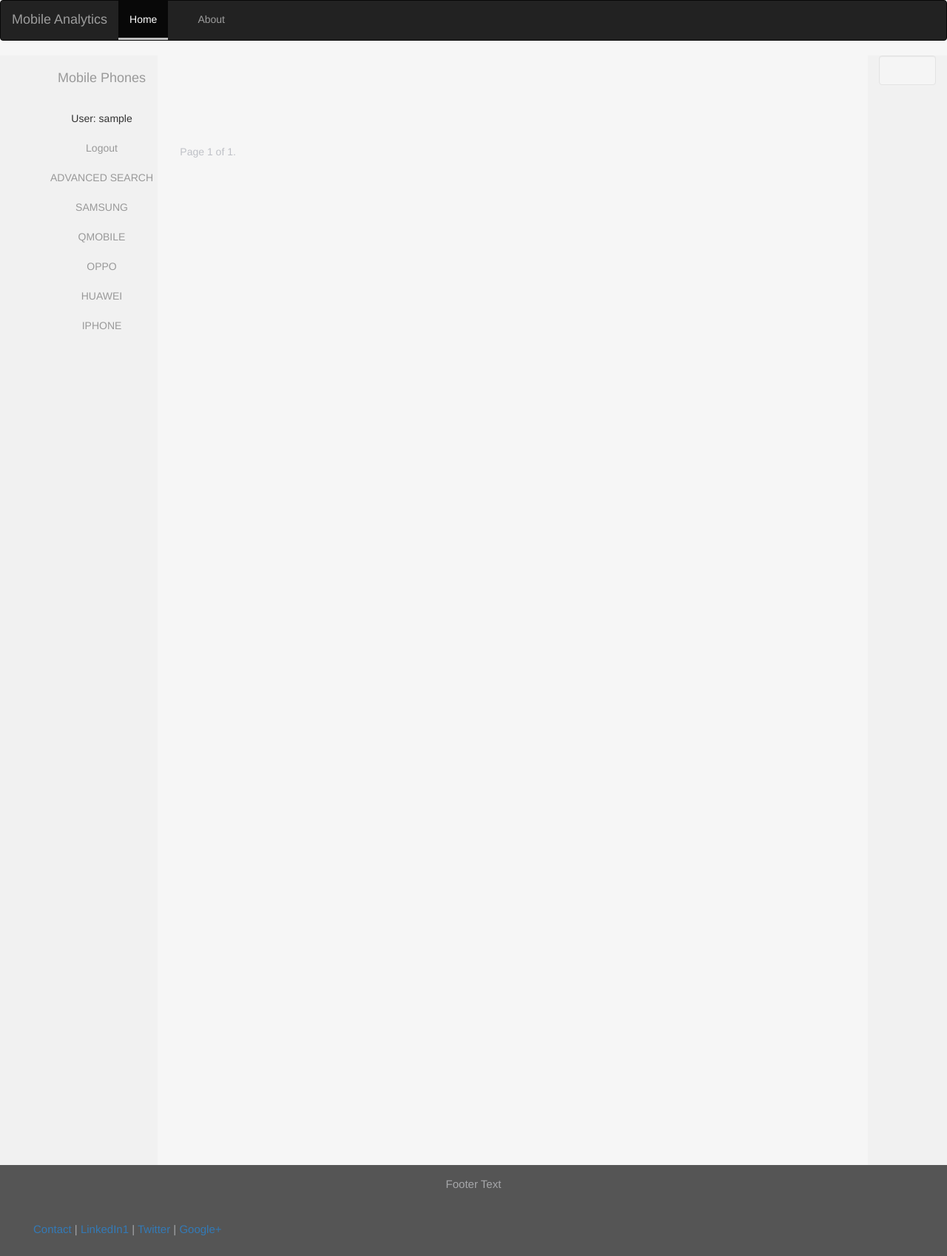
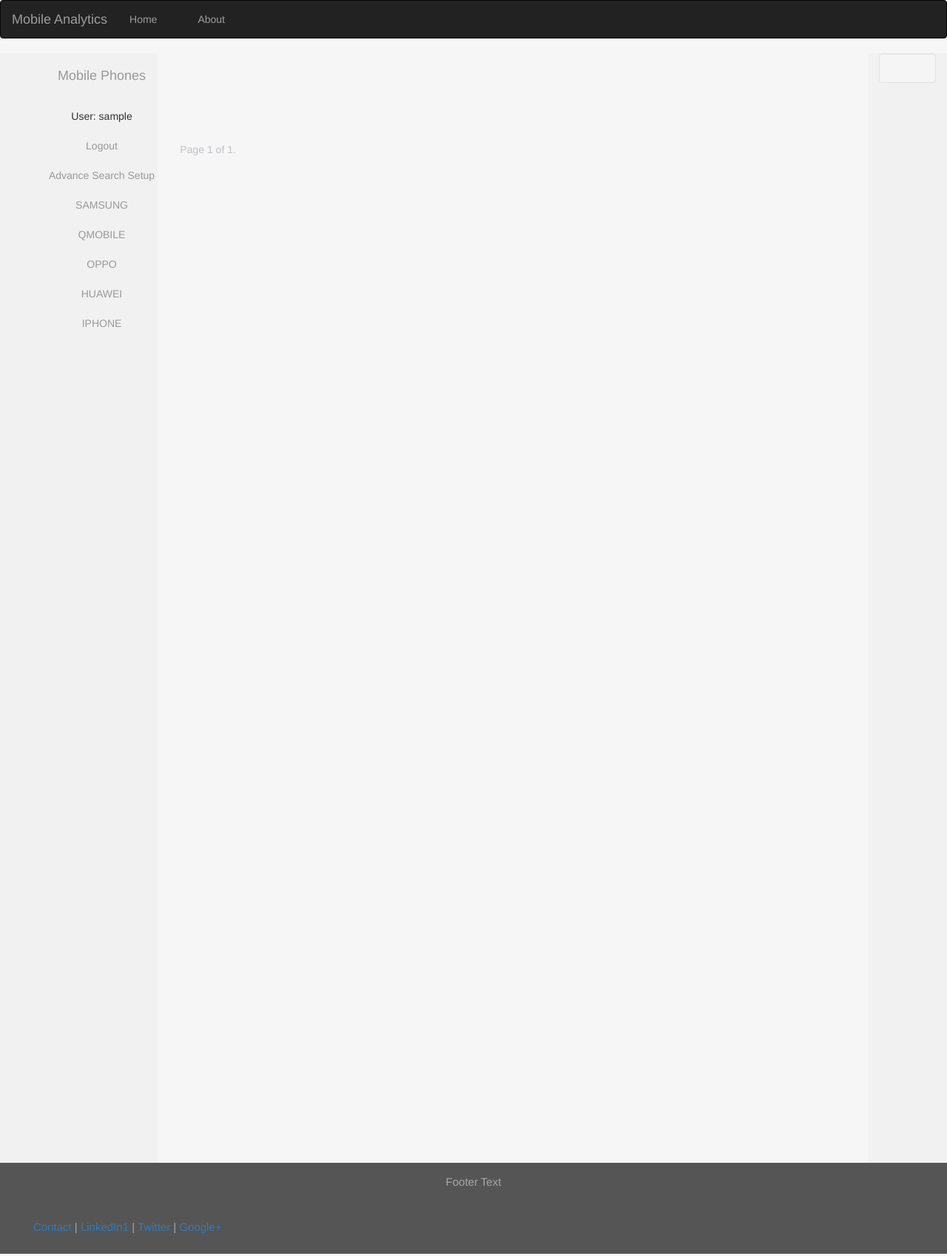
Before and after one commit to mudabir94/biasweb, a Django app: page /mobile/ in a window 1280 px wide; the page is wider, and only the part inside the window is pictured. Shown: that part at 74% size. Run offline with Django 3.2, Linux system fonts and the light colour scheme; the visitor is signed in with stand-in values (Sample User, id 1); data that the repository does not hold is empty; some libraries are stand-ins or nearby versions.

Commit message:
some small changes in view and templates

```diff
--- a/biasweb/settings.py
+++ b/biasweb/settings.py
@@ -127,4 +127,4 @@ AUTH_USER_MODEL = 'webapp.User'
 
 LOGIN_REDIRECT_URL = 'mobileview'
 
-LOGOUT_REDIRECT_URL = ''
+LOGOUT_REDIRECT_URL = 'admin_setup'
--- a/webapp/templates/webapp/admin_setup.html
+++ b/webapp/templates/webapp/admin_setup.html
@@ -15,7 +15,7 @@
           <div class="collapse navbar-collapse" id="myNavbar">
             <ul class="nav navbar-nav">
 
-              <li class="active"><a href="{%url 'mobileview'%}">Home</a></li>
+              <li ><a href="{%url 'mobileview'%}">Home</a></li>
               <li><a href="#" >About</a></li>
 
             </ul>
@@ -31,7 +31,7 @@
           <div class="col-sm-2 sidenav">
                 <ul class="nav nav-pills nav-stacked">
 
-                        <li class="active"><a href="{%url 'admin_setup'%}">Advance Search Setup</a></li>
+                        <li ><a href="{%url 'admin_setup'%}">Advance Search Setup</a></li>
                         <li><a href="#section2">Manage Users</a></li>
                 </ul><br>
           </div>
@@ -47,7 +47,7 @@
             <div class="container latest-product-section">
                 <form action="" method="POST">
                     {%csrf_token%}
-                    {%for n in color %}
+                    {%for n in role_name %}
 
                     <p>Role :  {{n}} </p>
 
--- a/webapp/templates/webapp/filter_test.html
+++ b/webapp/templates/webapp/filter_test.html
@@ -16,7 +16,7 @@
           </div>
           <div class="collapse navbar-collapse" id="myNavbar">
             <ul class="nav navbar-nav">
-              <li class="active"><a href="{%url 'mobileview'%}">Home</a></li>
+              <li ><a href="{%url 'mobileview'%}">Home</a></li>
 
               <li><a href="#">About</a></li>
 
--- a/webapp/templates/webapp/mobile.html
+++ b/webapp/templates/webapp/mobile.html
@@ -15,7 +15,7 @@
           <div class="collapse navbar-collapse" id="myNavbar">
             <ul class="nav navbar-nav">
 
-              <li class="active"><a href="{%url 'mobileview'%}">Home</a></li>
+              <li><a href="{%url 'mobileview'%}">Home</a></li>
               <li><a href="#" >About</a></li>
 
             </ul>
@@ -38,13 +38,19 @@
                         </li>
                         {% if  user.is_authenticated %}
                         <li>User: {{ user.get_username }}</li>
-                        <li><a href="{% url 'logout'%}?next={{request.path}}">Logout</a></li>
+                        <li><a href="{% url 'signup'%}?next={{request.path}}">Logout</a></li>
                         {% else %}
                         <li><a href="{% url 'login'%}?next={{request.path}}">Login</a></li>
                         {% endif %}
+                        {% if  user.is_superuser %}
+                        <li ><a href="{%url 'admin_setup'%}">Advance Search Setup</a></li>
+                        {% else %}
                         <li>
                             <a href="{% url 'filter'  %}">ADVANCED SEARCH</a>
                         </li>
+                        {%endif%}
+
+
                         <li>
                             <a href="#">SAMSUNG</a>
                         </li>
--- a/webapp/views.py
+++ b/webapp/views.py
@@ -133,12 +133,12 @@ def admin_setup(request):
     ft=sort_feature.objects.filter(Q(sh_hd = 0),roles=role).order_by('position')
     colors=['black','white','gold']
     size=['0','1','3','4','4.1','4.2','4.3','4.4','4.5','4.6','4.7','4.8','4.9','5','5.1','5.2','5.3','5.4','5.5','5.6','5.7','5.8','5.9','6','6.1','6.2','6.3','6.4','6.5','6.6','6.7','6.8','6.9','7']
-    color=['']
+    role_name=['']
     if role==1:
-       color=['Student']
+       role_name=['Student']
     elif role==2:
-        color=['Professor']
-    return render(request, 'webapp/admin_setup.html',{'feat':feat,'colors':colors,'color':color,'size':size,'ft':ft})
+        role_name=['Professor']
+    return render(request, 'webapp/admin_setup.html',{'feat':feat,'colors':colors,'role_name':role_name,'size':size,'ft':ft})
     '''
     if request.user.is_authenticated:
 
```
